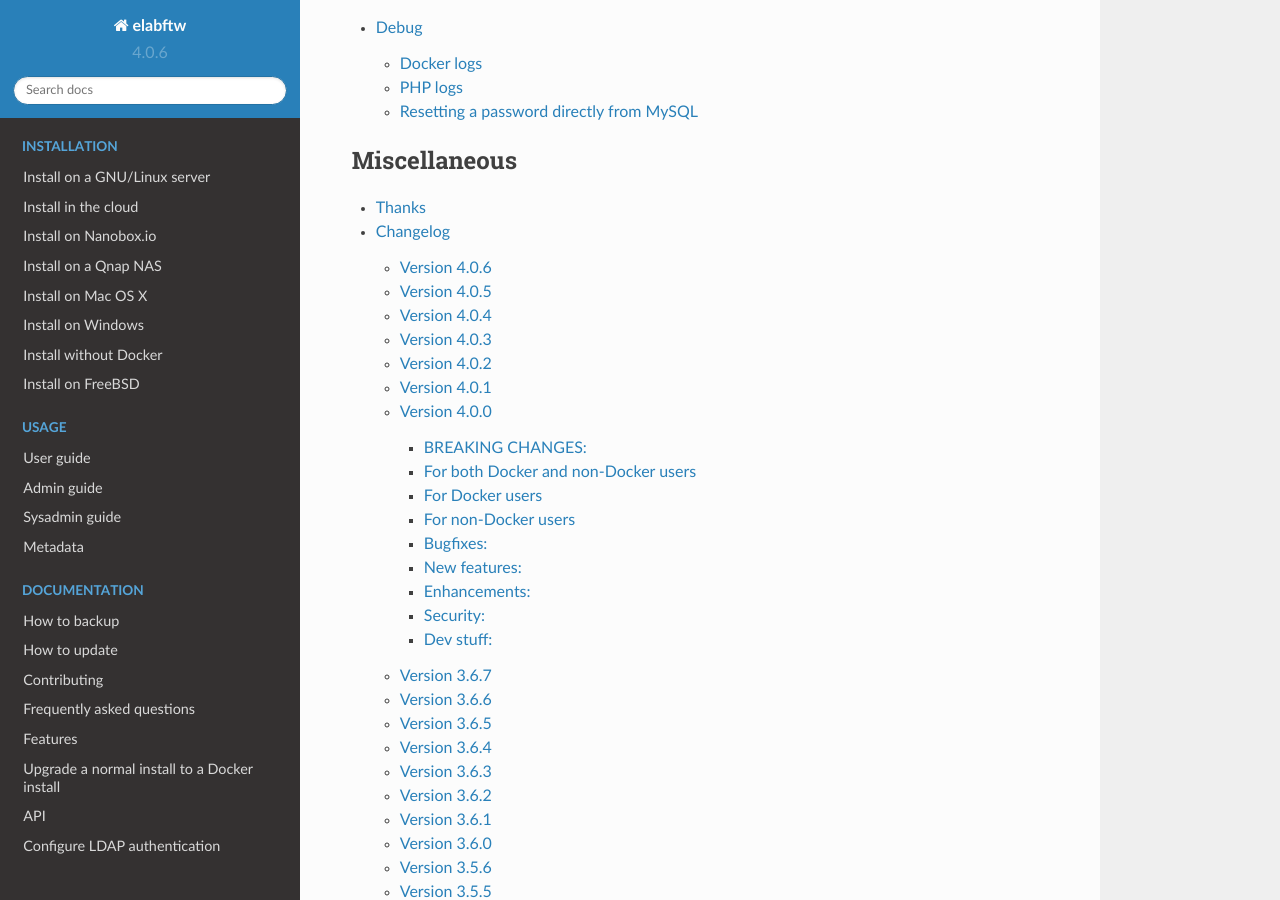
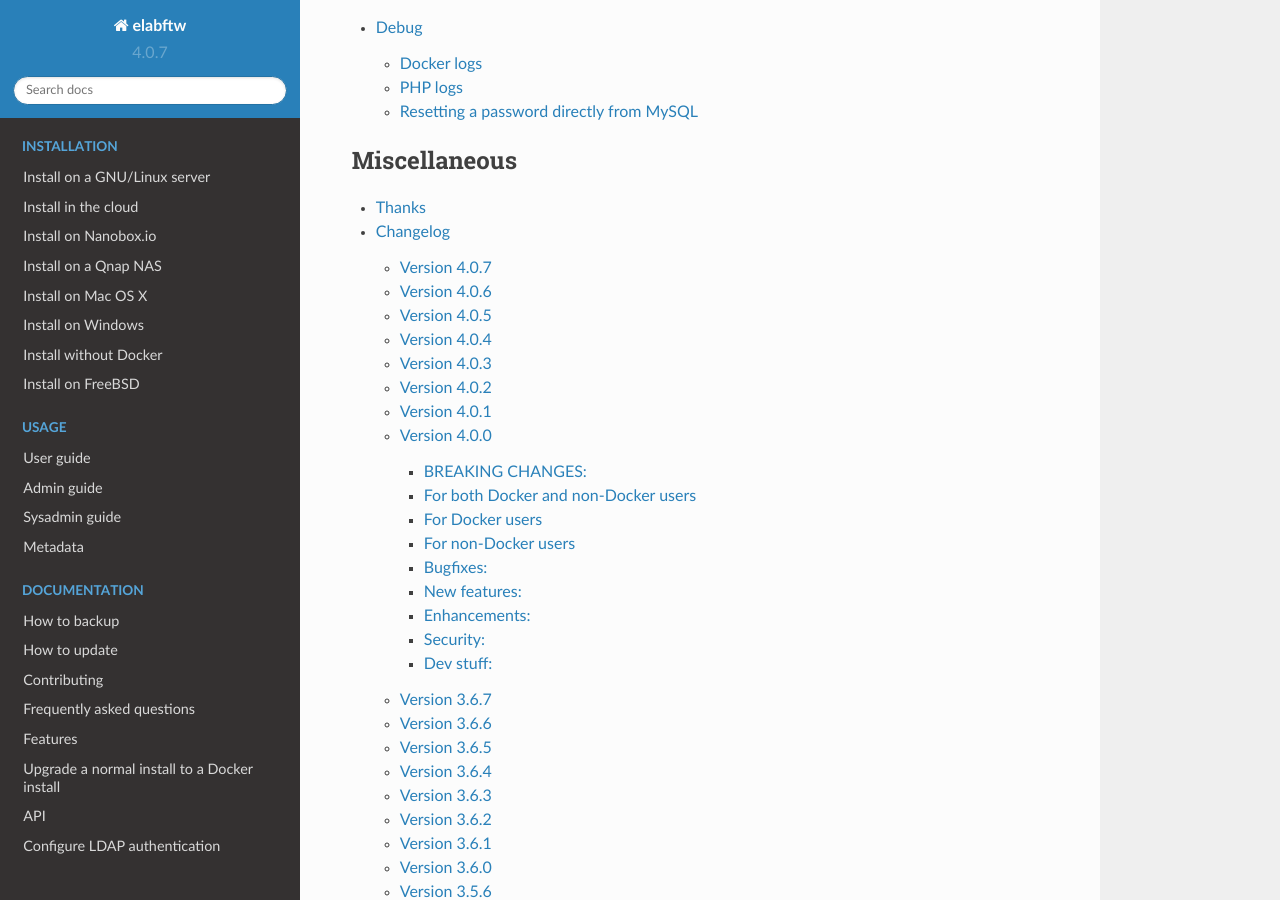
Before and after one commit to elabftw/elabdoc, a Sphinx documentation site: the page built from doc/index.rst, in a window 1280 px wide and 900 px high, scrolled down 7745 px. Built offline with Sphinx 7.4.7 and the Read the Docs theme 2.0.0, drawn with Linux system fonts in a browser that asks for light colours; pages that are not in the unit, such as notebooks, are missing from menus.

```diff
--- a/doc/conf.py
+++ b/doc/conf.py
@@ -52,9 +52,9 @@ copyright = '2012, Nicolas CARPi'
 # built documents.
 #
 # The short X.Y version.
-version = '4.0.6'
+version = '4.0.7'
 # The full version, including alpha/beta/rc tags.
-release = '4.0.6'
+release = '4.0.7'
 
 # The language for content autogenerated by Sphinx. Refer to documentation
 # for a list of supported languages.
```
Also changed, not shown: doc/changelog.rst (+11 -0 lines).
